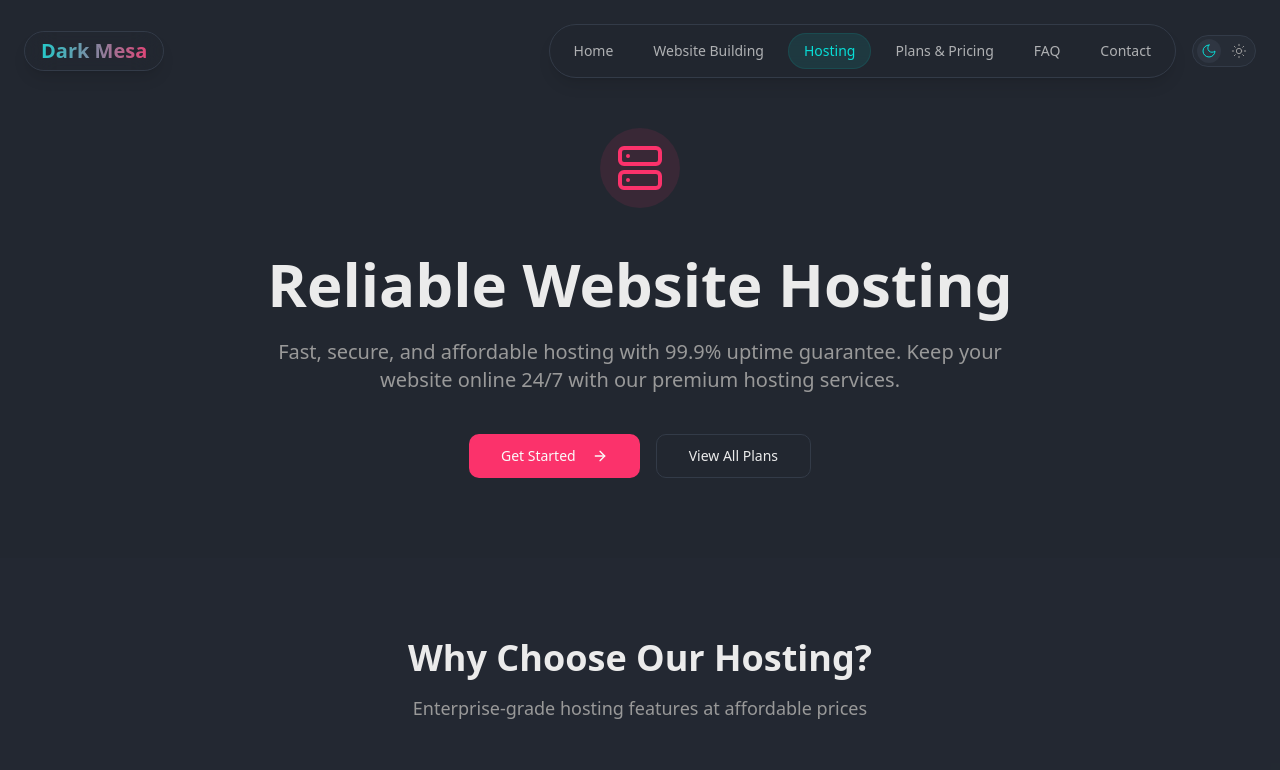
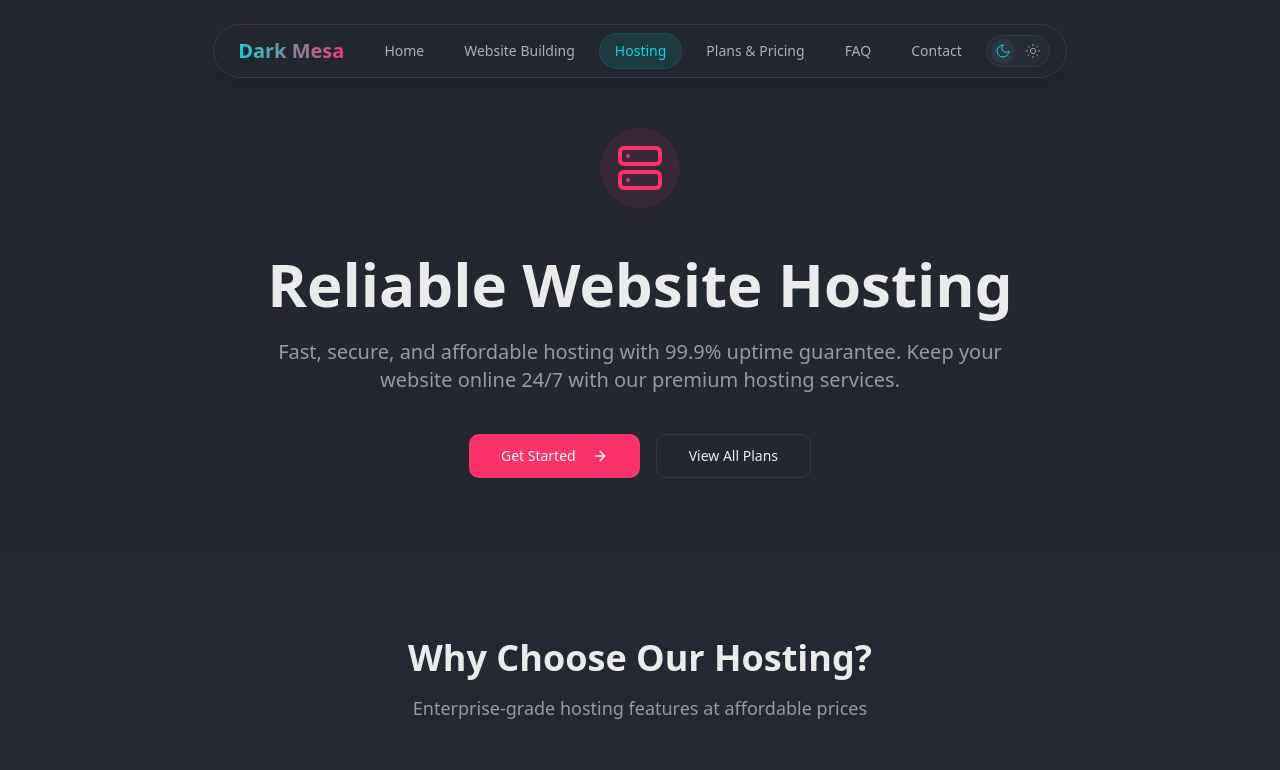
Before and after one commit to grumpy-tech/dark-mesa-hosting-main-82, a React (Vite) app: page /hosting in a window 1280 px wide. Shown: the top 770 px of the page. Built offline with nearby package versions, Linux system fonts and the light colour scheme; the HTML template or start-up script is replaced by a standard one.

Commit message:
Refactor: Integrate Dark Mesa logo into navbar

```diff
--- a/src/components/Navigation.tsx
+++ b/src/components/Navigation.tsx
@@ -30,15 +30,19 @@ export function Navigation() {
   }, []);
 
   return (
-    <div className="fixed top-0 left-0 right-0 z-50 flex items-center justify-between px-6 pt-6">
-      {/* Brand Logo */}
-      <Link to="/" className="text-xl font-bold text-gradient bg-background/80 backdrop-blur-lg border border-border h-10 px-4 rounded-full shadow-lg inline-flex items-center justify-center leading-none">
-        Dark Mesa
-      </Link>
+    <div className="fixed top-0 left-0 right-0 z-50 flex items-center justify-center px-6 pt-6">
+      {/* Unified Navigation Bar */}
+      <div className="flex items-center gap-2 bg-background/80 backdrop-blur-lg border border-border py-2 px-4 rounded-full shadow-lg">
+        {/* Brand Logo */}
+        <Link to="/" className="text-xl font-bold text-gradient px-2 py-1">
+          Dark Mesa
+        </Link>
 
-      {/* Navigation and Theme Toggle */}
-      <div className="flex items-center gap-4">
-        <div className="flex items-center gap-2 bg-background/80 backdrop-blur-lg border border-border py-2 px-2 rounded-full shadow-lg">
+        {/* Spacer */}
+        <div className="flex-1" />
+
+        {/* Navigation Items */}
+        <div className="flex items-center gap-2">
           {navItems.map((item) => {
             const Icon = item.icon;
             const isActive = activeTab === item.name;
@@ -73,6 +77,8 @@ export function Navigation() {
             );
           })}
         </div>
+
+        {/* Theme Toggle */}
         <ThemeToggle />
       </div>
     </div>
```
